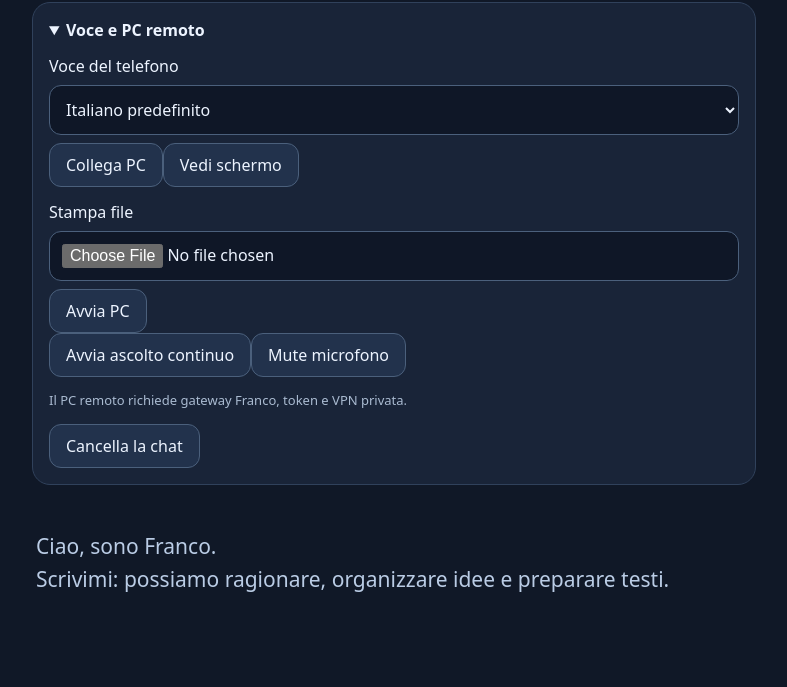
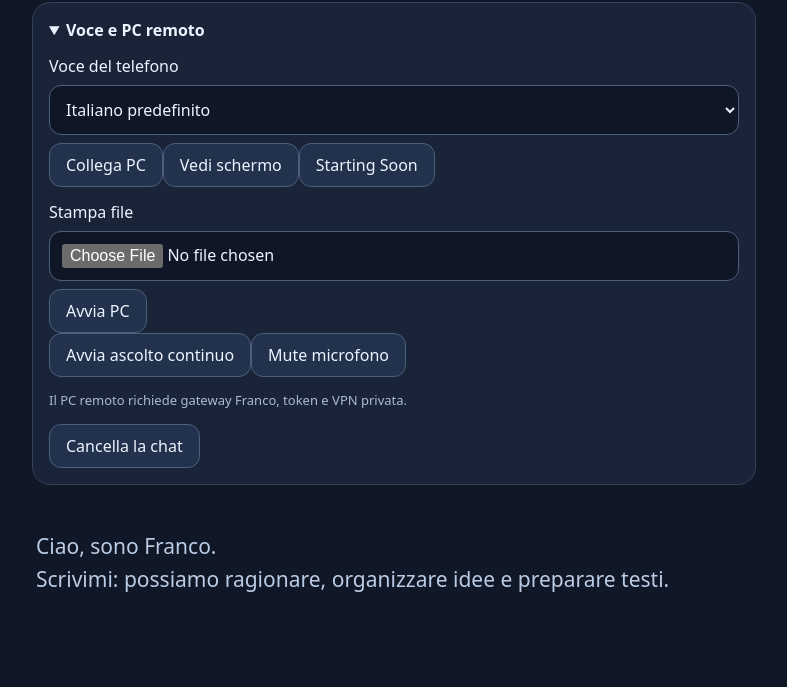
Before and after one commit to lofra088-spec/franco-iphone, a website: page public/index.html in a window 1280 px wide. Shown: the part 113-800 px from the top of the page, without its empty margins (246-1033 px from the left). Drawn offline with Linux system fonts and the light colour scheme.

Commit message:
Add animated Starting Soon mode

```diff
--- a/public/app.js
+++ b/public/app.js
@@ -21,3 +21,5 @@ $('chat').onsubmit=async event=>{event.preventDefault();if(controller)return;con
  controller=new AbortController();const active=controller;const timer=setTimeout(()=>active.abort(),70000);$('send').disabled=true;$('cancel').disabled=false;$('status').textContent='Franco sta rispondendo…';const item=add('user',text);
  try{const messages=[...history.slice(-10),{role:'user',content:text}];const response=await fetch('/api/chat',{method:'POST',headers:{'Content-Type':'application/json'},body:JSON.stringify({messages}),signal:active.signal});const raw=await response.text();let data={};try{data=JSON.parse(raw);}catch{}if(!response.ok)throw new Error(data.error||`Errore del server (HTTP ${response.status})`);if(typeof data.answer!=='string')throw new Error('Risposta del server non valida. Riprova.');history=[...messages,{role:'assistant',content:data.answer}];add('assistant',data.answer);$('text').value='';$('settings').open=false;$('status').textContent='Risposta pronta. Tocca Ascolta per la voce.';}catch(error){item.remove();const message=error instanceof Error?error.message:String(error);$('status').textContent=error?.name==='AbortError'?'Richiesta annullata o scaduta. Puoi riprovare.':message||'Errore di connessione. Riprova.';}finally{clearTimeout(timer);controller=null;$('send').disabled=false;$('cancel').disabled=true;}
 };
+
+startingSoon.onclick=()=>{const o=startingOverlay;o.hidden=false;};closeStarting.onclick=()=>{startingOverlay.hidden=true;};
--- a/public/index.html
+++ b/public/index.html
@@ -1,8 +1,8 @@
 <!doctype html>
 <html lang="it"><head><meta charset="utf-8"><meta name="viewport" content="width=device-width,initial-scale=1,viewport-fit=cover"><meta name="theme-color" content="#101827"><meta name="apple-mobile-web-app-capable" content="yes"><meta name="apple-mobile-web-app-title" content="Franco"><link rel="manifest" href="/manifest.webmanifest"><link rel="apple-touch-icon" href="/apple-touch-icon.png"><link rel="icon" href="/icon.svg"><link rel="stylesheet" href="/style.css"><title>Franco · iPhone</title></head>
 <body><main><header><span class="logo">F</span><div><h1>FRANCO</h1><p>Il tuo assistente, sempre con te</p></div></header>
-<details open id="settings"><summary>Voce e PC remoto</summary><label>Voce del telefono<select id="voice"><option value="">Italiano predefinito</option></select></label><div class="remote"><button id="remoteCheck" type="button">Collega PC</button><button id="remoteShot" type="button">Vedi schermo</button><label>Stampa file<input id="remoteFile" type="file" accept=".pdf,.png,.jpg,.jpeg,.txt"></label><button id="remoteWake" type="button">Avvia PC</button></div><div class="voice-controls"><button id="listen" type="button">Avvia ascolto continuo</button><button id="mute" type="button">Mute microfono</button></div><p>Il PC remoto richiede gateway Franco, token e VPN privata.</p><button id="logout" type="button">Cancella la chat</button></details>
+<details open id="settings"><summary>Voce e PC remoto</summary><label>Voce del telefono<select id="voice"><option value="">Italiano predefinito</option></select></label><div class="remote"><button id="remoteCheck" type="button">Collega PC</button><button id="remoteShot" type="button">Vedi schermo</button><button id="startingSoon" type="button">Starting Soon</button><label>Stampa file<input id="remoteFile" type="file" accept=".pdf,.png,.jpg,.jpeg,.txt"></label><button id="remoteWake" type="button">Avvia PC</button></div><div class="voice-controls"><button id="listen" type="button">Avvia ascolto continuo</button><button id="mute" type="button">Mute microfono</button></div><p>Il PC remoto richiede gateway Franco, token e VPN privata.</p><button id="logout" type="button">Cancella la chat</button></details>
 <section id="messages" aria-label="Conversazione" aria-live="polite"><p class="welcome">Ciao, sono Franco.<br>Scrivimi: possiamo ragionare, organizzare idee e preparare testi.</p></section>
 <p id="status" role="status">Chat online · voce del telefono</p>
 <form id="chat"><label for="text">Messaggio</label><textarea id="text" maxlength="8000" rows="3" placeholder="Come posso aiutarti?" required></textarea><div class="actions"><button id="send">Invia</button><button id="cancel" type="button" disabled>Annulla</button><button id="stop" type="button">Ferma voce</button></div></form>
-<footer>Le conversazioni restano solo in questa pagina. Serve Internet per la chat. Il PC remoto richiede configurazione VPN e token.</footer></main><script src="/app.js" defer></script></body></html>
+<footer>Le conversazioni restano solo in questa pagina. Serve Internet per la chat. Il PC remoto richiede configurazione VPN e token.</footer><div id="startingOverlay" hidden><img src="/starting-soon.gif" alt="Starting soon"><button id="closeStarting" type="button">Chiudi</button></div></main><script src="/app.js" defer></script></body></html>
```
Also changed, not shown: 1 other file.
